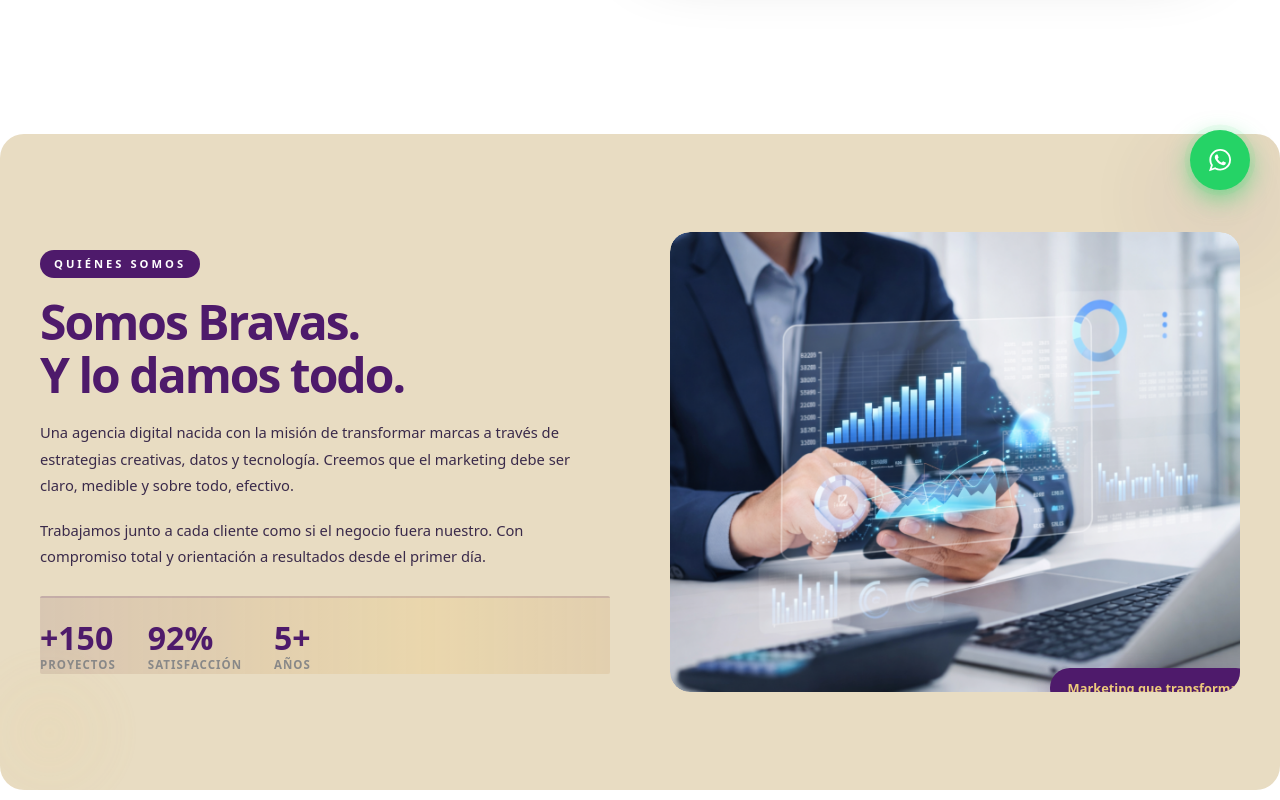
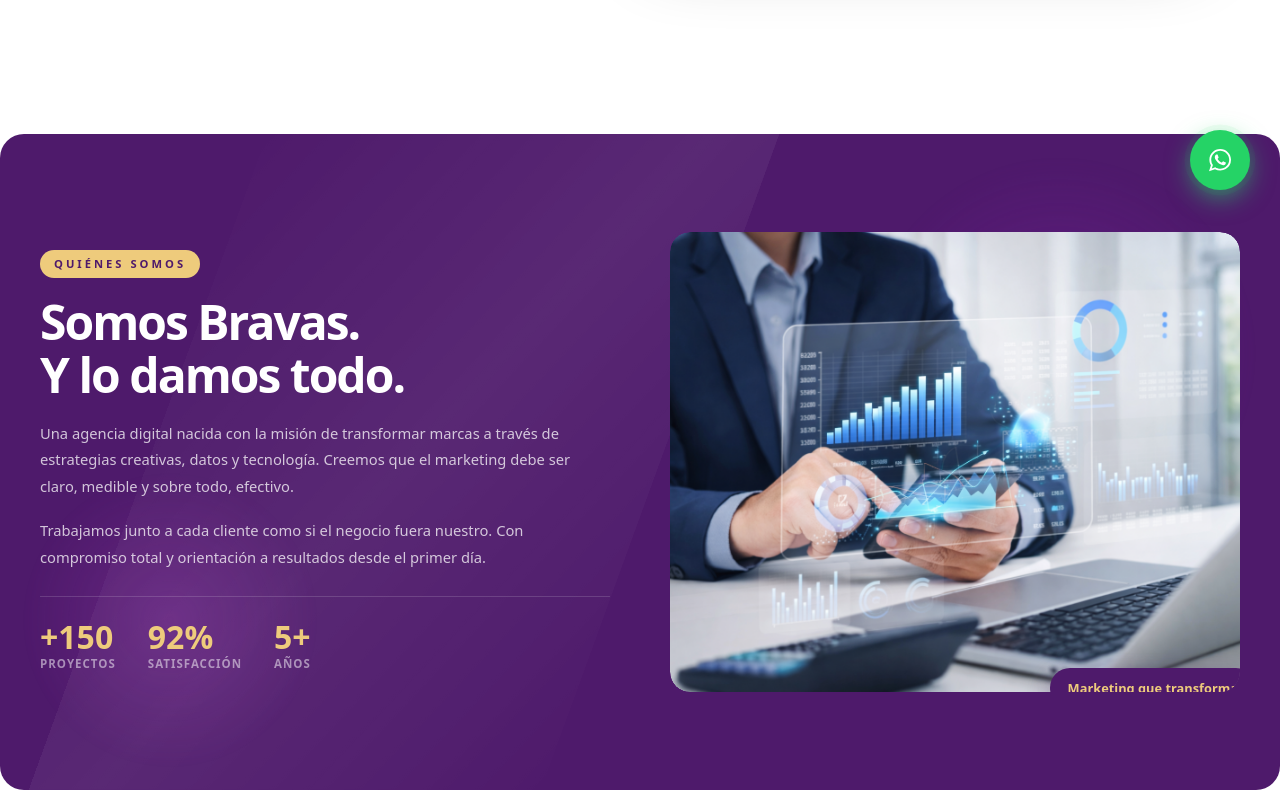
Before and after one commit to francoxvr/BRAVAS-WEB, a Next.js app in the folder frontend/: page /nosotros in a window 1280 px wide. Shown: the part 580-1380 px from the top of the page. Built offline with nearby package versions, Linux system fonts and the light colour scheme.

Commit message:
se modifico estilo de sections varias

```diff
--- a/frontend/src/components/sections/Home.module.css
+++ b/frontend/src/components/sections/Home.module.css
@@ -1837,6 +1837,7 @@
   border-radius: 50%;
   background: radial-gradient(circle, rgba(238,203,124,0.08) 0%, transparent 70%);
   pointer-events: none;
+  animation: orbeFloat 6s ease-in-out infinite;
 }
 
 .propuestaSection::after {
@@ -1847,6 +1848,12 @@
   border-radius: 50%;
   background: radial-gradient(circle, rgba(238,203,124,0.06) 0%, transparent 70%);
   pointer-events: none;
+  animation: orbeFloat 8s ease-in-out infinite reverse;
+}
+
+@keyframes orbeFloat {
+  0%, 100% { transform: scale(1); opacity: 0.6; }
+  50% { transform: scale(1.3); opacity: 1; }
 }
 
 .propuestaTag {
@@ -1947,3 +1954,56 @@
   .propuestaTitulo { font-size: 2.2rem; }
   .propuestaGrid { grid-template-columns: 1fr; }
 }
+
+/* ── Orbes propuesta ── */
+.propuestaOrbe1 {
+  position: absolute;
+  top: 20px; right: 40px;
+  width: 300px; height: 300px;
+  border-radius: 50%;
+  background: radial-gradient(circle, rgba(238,203,124,0.25) 0%, transparent 65%);
+  pointer-events: none;
+  animation: orbeFloat 6s ease-in-out infinite;
+  z-index: 0;
+}
+
+.propuestaOrbe2 {
+  position: absolute;
+  bottom: 20px; left: 40px;
+  width: 250px; height: 250px;
+  border-radius: 50%;
+  background: radial-gradient(circle, rgba(238,203,124,0.2) 0%, transparent 65%);
+  pointer-events: none;
+  animation: orbeFloat 8s ease-in-out infinite reverse;
+  z-index: 0;
+}
+
+.propuestaTag, .propuestaTitulo, .propuestaSubtitle, .propuestaGrid {
+  position: relative;
+  z-index: 1;
+}
+
+.propuestaTitulo {
+  animation: propuestaTitleGlow 4s ease-in-out infinite;
+}
+
+/* ── Sheen propuesta ── */
+@keyframes sheenMove {
+  0% { left: -60%; opacity: 0; }
+  30% { opacity: 0.6; }
+  60% { left: 120%; opacity: 0; }
+  100% { left: 120%; opacity: 0; }
+}
+
+.propuestaSheen {
+  position: absolute;
+  top: 0;
+  left: -60%;
+  width: 40%;
+  height: 100%;
+  background: linear-gradient(120deg, transparent, rgba(255,255,255,0.12), transparent);
+  transform: skewX(-20deg);
+  animation: sheenMove 5s ease-in-out infinite;
+  pointer-events: none;
+  z-index: 0;
+}
--- a/frontend/src/components/sections/Home.tsx
+++ b/frontend/src/components/sections/Home.tsx
@@ -94,6 +94,9 @@ export default function Home() {
 
       {/* ── Propuesta de valor ── */}
       <section id="propuesta" data-animate className={styles.propuestaSection}>
+        <div className={styles.propuestaOrbe1} />
+        <div className={styles.propuestaOrbe2} />
+        <div className={styles.propuestaSheen} />
         <span className={styles.propuestaTag}>¿Qué hacemos?</span>
         <h2 className={styles.propuestaTitulo}>Estrategias digitales<br />que generan resultados.</h2>
         <p className={styles.propuestaSubtitle}>No vendemos humo. Diseñamos, ejecutamos y medimos cada acción para que tu marca crezca de verdad.</p>
--- a/frontend/src/components/sections/Nosotros.module.css
+++ b/frontend/src/components/sections/Nosotros.module.css
@@ -221,7 +221,7 @@
   min-height: 82vh;
   margin: 80px auto 0;
   padding: 55px 40px;
-  background: #e8dcc2;
+  background: #4e1a6b;
   border-radius: 24px;
   display: grid;
   grid-template-columns: 1fr 1fr;
@@ -242,8 +242,8 @@
   font-weight: 700;
   letter-spacing: 3px;
   text-transform: uppercase;
-  color: #fff;
-  background: #4e1a6b;
+  color: #4e1a6b;
+  background: #eecb7c;
   padding: 5px 14px;
   border-radius: 999px;
   align-self: flex-start;
@@ -252,15 +252,16 @@
 .quienesTitle {
   font-size: 3rem;
   font-weight: 900;
-  color: #4e1a6b;
+  color: #fff;
   letter-spacing: -2px;
   line-height: 1.1;
   margin: 0;
+  transition: text-shadow 0.3s ease;
 }
 
 .quienesDesc {
   font-size: 0.92rem;
-  color: #3a2a4a;
+  color: rgba(255,255,255,0.75);
   line-height: 1.8;
   margin: 0;
 }
@@ -270,7 +271,7 @@
   gap: 32px;
   margin-top: 8px;
   padding-top: 24px;
-  border-top: 2px solid rgba(78,26,107,0.15);
+  border-top: 1px solid rgba(255,255,255,0.15);
 }
 
 .quienesStat {
@@ -282,13 +283,14 @@
 .quienesStatNum {
   font-size: 2rem;
   font-weight: 900;
-  color: #4e1a6b;
+  color: #eecb7c;
   line-height: 1;
+  animation: statPulse 3s ease-in-out infinite;
 }
 
 .quienesStatLabel {
   font-size: 0.72rem;
-  color: #888;
+  color: rgba(255,255,255,0.5);
   font-weight: 600;
   text-transform: uppercase;
   letter-spacing: 1px;
@@ -465,7 +467,7 @@
 
 /* Quiénes somos */
 :global(.app-container.dark) .quienesSection {
-  background: #1e293b;
+  background: #2d0f45;
 }
 :global(.app-container.dark) .quienesTitle {
   color: #eecb7c;
@@ -673,32 +675,10 @@
 
 /* ================= EFECTOS EXTRA QUIÉNES SOMOS ================= */
 
-/* Partículas flotantes en el fondo */
-.quienesSection::before {
-  content: '';
-  position: absolute;
-  top: -60px; right: -60px;
-  width: 250px; height: 250px;
-  border-radius: 50%;
-  background: radial-gradient(circle, rgba(78,26,107,0.08) 0%, transparent 70%);
-  pointer-events: none;
-  animation: floatGlow 6s ease-in-out infinite;
-}
-
-.quienesSection::after {
-  content: '';
-  position: absolute;
-  bottom: -40px; left: -40px;
-  width: 180px; height: 180px;
-  border-radius: 50%;
-  background: radial-gradient(circle, rgba(238,203,124,0.1) 0%, transparent 70%);
-  pointer-events: none;
-  animation: floatGlow 8s ease-in-out infinite reverse;
-}
-
-@keyframes floatGlow {
-  0%, 100% { transform: translateY(0px) scale(1); opacity: 0.6; }
-  50% { transform: translateY(-20px) scale(1.1); opacity: 1; }
+@keyframes bgShimmer {
+  0% { background-position: 0% 50%; }
+  50% { background-position: 100% 50%; }
+  100% { background-position: 0% 50%; }
 }
 
 /* Glow pulsante en números de stats */
@@ -709,20 +689,6 @@
 
 .quienesStatNum {
   animation: statPulse 3s ease-in-out infinite;
-}
-
-/* Línea de stats con brillo */
-@keyframes lineShimmer {
-  0% { background-position: -200% center; }
-  100% { background-position: 200% center; }
-}
-
-.quienesStats {
-  background: linear-gradient(90deg, rgba(78,26,107,0.15) 0%, rgba(238,203,124,0.3) 50%, rgba(78,26,107,0.15) 100%);
-  background-size: 200% auto;
-  animation: lineShimmer 4s linear infinite;
-  border-radius: 2px;
-  padding-top: 24px;
 }
 
 /* Glow en título al hover */
@@ -743,3 +709,76 @@
 .quienesImgBadge {
   animation: badgeShine 3s ease-in-out infinite;
 }
+
+/* ── Orbes quiénes somos ── */
+@keyframes orbeFloatNos {
+  0%, 100% { transform: scale(1); opacity: 0.7; }
+  50% { transform: scale(1.25); opacity: 1; }
+}
+
+.quienesOrbe1 {
+  position: absolute;
+  top: 20px; right: 20px;
+  width: 400px; height: 400px;
+  border-radius: 50%;
+  background: radial-gradient(circle, rgba(180,80,200,0.5) 0%, rgba(140,40,180,0.2) 40%, transparent 70%);
+  pointer-events: none;
+  animation: orbeFloatNos 6s ease-in-out infinite;
+  z-index: 0;
+}
+
+.quienesOrbe2 {
+  position: absolute;
+  bottom: 20px; left: 20px;
+  width: 300px; height: 300px;
+  border-radius: 50%;
+  background: radial-gradient(circle, rgba(180,80,200,0.3) 0%, transparent 65%);
+  pointer-events: none;
+  animation: orbeFloatNos 8s ease-in-out infinite reverse;
+  z-index: 0;
+}
+
+.quienesText, .quienesImage {
+  position: relative;
+  z-index: 1;
+}
+
+/* ── Sheen quiénes somos ── */
+@keyframes quienesSheenMove {
+  0% { left: -60%; opacity: 0; }
+  30% { opacity: 0.6; }
+  60% { left: 120%; opacity: 0; }
+  100% { left: 120%; opacity: 0; }
+}
+
+.quienesSheen {
+  position: absolute;
+  top: 0;
+  left: -60%;
+  width: 40%;
+  height: 100%;
+  background: linear-gradient(120deg, transparent, rgba(255,255,255,0.1), transparent);
+  transform: skewX(-20deg);
+  animation: quienesSheenMove 5s ease-in-out infinite;
+  pointer-events: none;
+  z-index: 0;
+}
+
+/* ── Sheen por qué elegirnos ── */
+.porqueSheen {
+  position: absolute;
+  top: 0;
+  left: -60%;
+  width: 40%;
+  height: 100%;
+  background: linear-gradient(120deg, transparent, rgba(255,255,255,0.1), transparent);
+  transform: skewX(-20deg);
+  animation: quienesSheenMove 5s ease-in-out infinite 1s;
+  pointer-events: none;
+  z-index: 0;
+}
+
+.porqueTag, .porqueTitulo, .porqueSubtitle, .porqueGrid {
+  position: relative;
+  z-index: 1;
+}
--- a/frontend/src/components/sections/Nosotros.tsx
+++ b/frontend/src/components/sections/Nosotros.tsx
@@ -10,6 +10,9 @@ export default function Nosotros() {
 
       {/* ── Quiénes somos ── */}
       <section className={styles.quienesSection} data-animate id="nosotros-quienes">
+        <div className={styles.quienesOrbe1} />
+        <div className={styles.quienesOrbe2} />
+        <div className={styles.quienesSheen} />
         <div className={styles.quienesText}>
           <span className={styles.quienesTag}>Quiénes somos</span>
           <h2 className={styles.quienesTitle}>Somos Bravas.<br />Y lo damos todo.</h2>
@@ -106,6 +109,7 @@ export default function Nosotros() {
       </section>
       {/* ── Por qué elegirnos ── */}
       <section className={styles.porqueSection} data-animate id="nosotros-porque">
+        <div className={styles.porqueSheen} />
         <span className={styles.porqueTag}>¿Por qué elegirnos?</span>
         <h2 className={styles.porqueTitulo}>Diferente desde<br />el primer día.</h2>
         <p className={styles.porqueSubtitle}>No somos una agencia más. Estas son las razones.</p>
```
